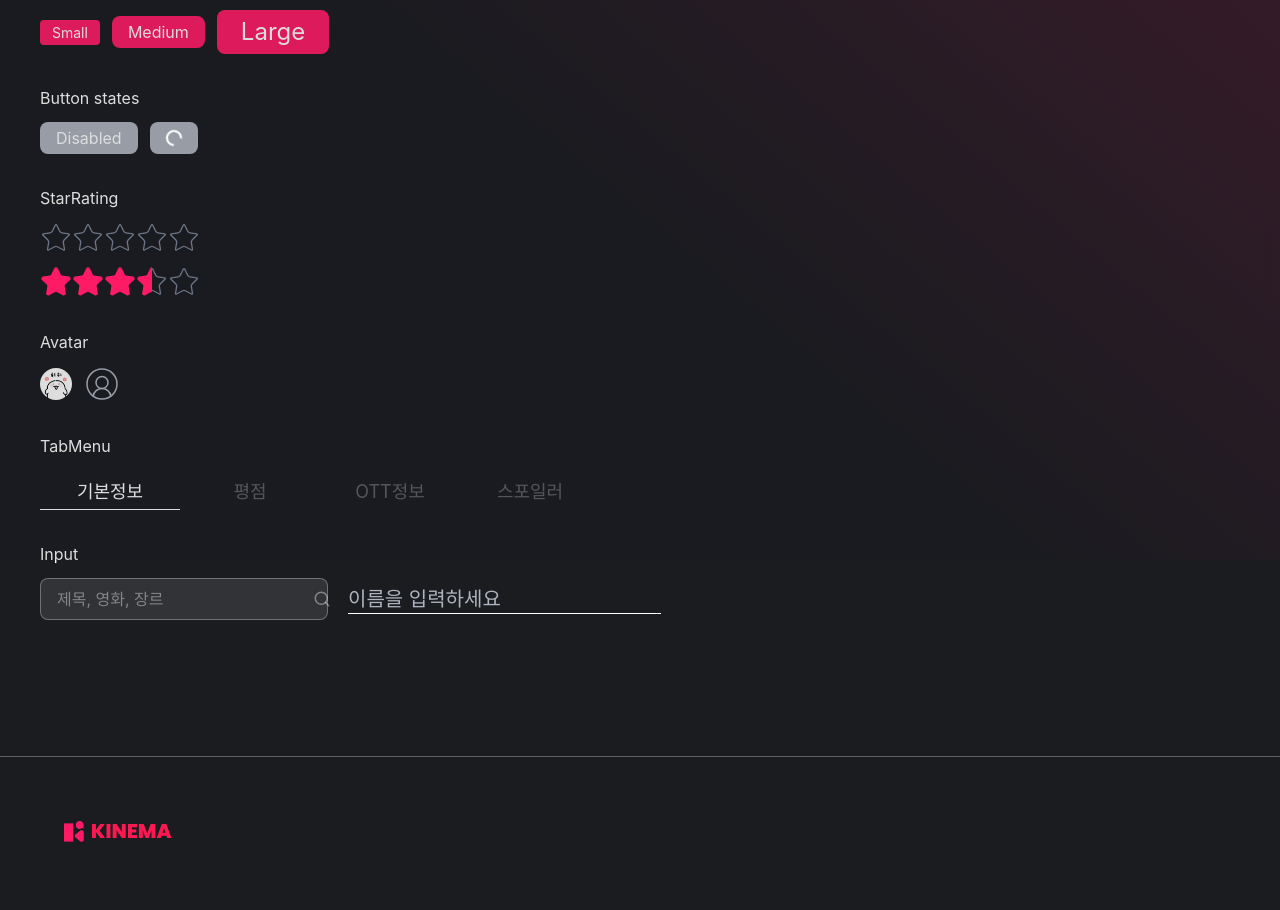
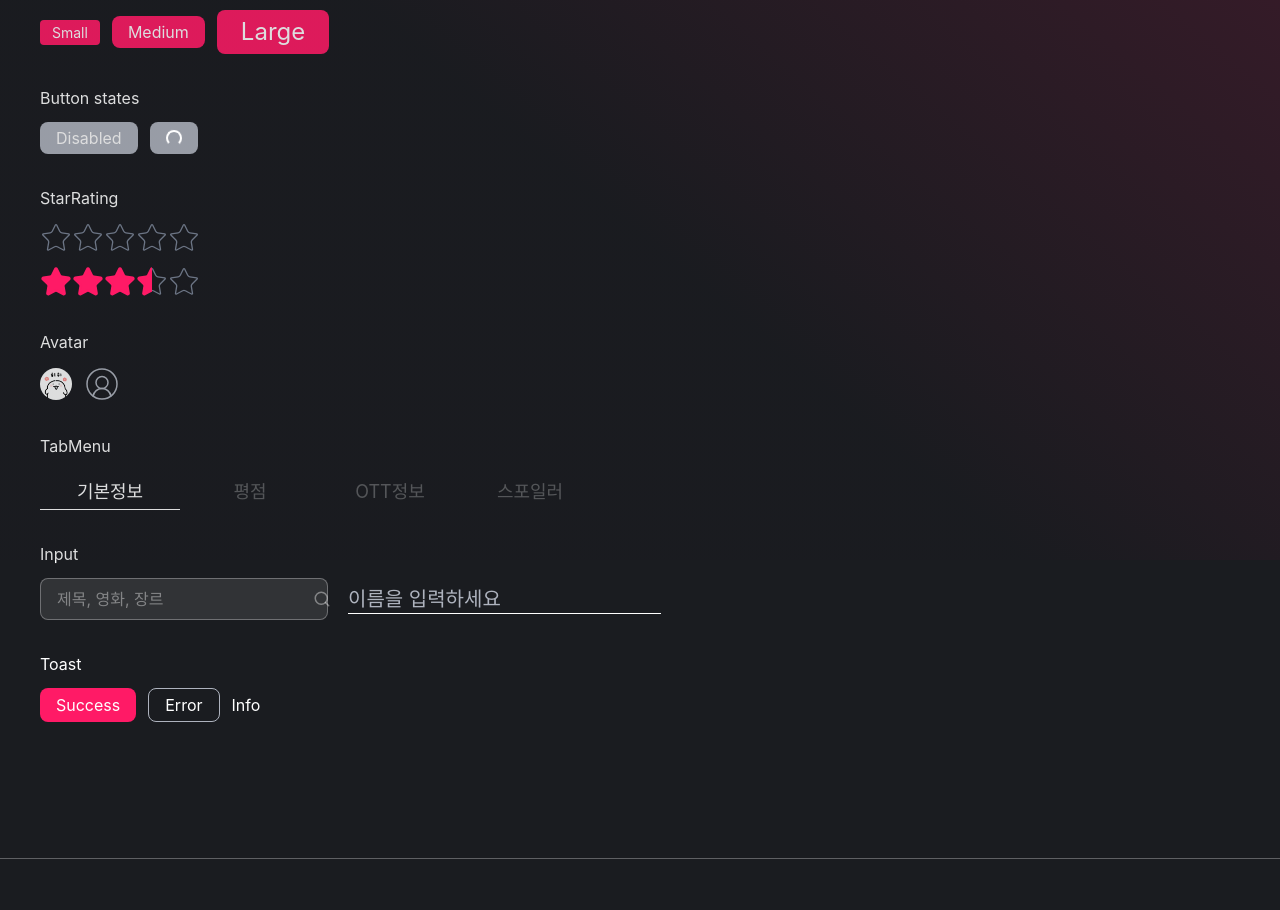
Before and after one commit to SammyLee519/keynema-v2, a React (Vite) app: page /dev in a window 1280 px wide. Shown: the part 240-1150 px from the top of the page. Built offline with nearby package versions, Linux system fonts and the light colour scheme; a web font is replaced by a local one.

Commit message:
feat: implement toast component (#26)
- Sonner 설치 및 Toaster Layout에 추가
- Toast 컴포넌트 구현 (success, error, info variant)
- showToast 유틸함수 추가
- index.css 토스트 색상 추가
- DevPage 추가 및 Layout 적용
- index.ts 배럴패턴 import 추가

```diff
--- a/package.json
+++ b/package.json
@@ -29,6 +29,7 @@
     "react": "^19.2.4",
     "react-dom": "^19.2.4",
     "react-router-dom": "^7.13.2",
+    "sonner": "^2.0.7",
     "tailwind-merge": "^3.5.0",
     "tailwindcss": "^4.2.2"
   },
--- /dev/null
+++ b/src/components/common/toast/Toast.tsx
@@ -0,0 +1,32 @@
+import { cn } from '@/utils/cn'
+
+type ToastProps = {
+  message: string
+  variant?: 'success' | 'error' | 'info'
+}
+
+export function Toast({ message, variant = 'success' }: ToastProps) {
+  const iconMap = {
+    success: '✓',
+    error: '!',
+    info: 'i',
+  }
+  const colorMap = {
+    success: 'text-success border border-success-border bg-success-bg',
+    error: 'text-error border border-error-border bg-error-bg',
+    info: 'text-info border border-info-border bg-info-bg',
+  }
+
+  return (
+    <div
+      className={cn(
+        'flex w-80 items-center gap-2 rounded-md px-4 py-2 shadow-card backdrop-blur-sm',
+        'animate-fadeInup',
+        colorMap[variant]
+      )}
+    >
+      <span className="text-sm">{iconMap[variant]}</span>
+      <p className="font-medium text-sm">{message}</p>
+    </div>
+  )
+}
--- a/src/components/index.ts
+++ b/src/components/index.ts
@@ -5,3 +5,4 @@ export { StarRating } from './common/star-rating/StarRating'
 export { Avatar } from './common/avatar/Avatar'
 export { TabMenu } from './common/tab-menu/TabMenu'
 export { Input } from './common/input/Input'
+export { Toast } from './common/toast/Toast'
--- a/src/components/layout/Layout.tsx
+++ b/src/components/layout/Layout.tsx
@@ -1,5 +1,6 @@
 import { useState } from 'react'
 import { Outlet } from 'react-router-dom'
+import { Toaster } from 'sonner'
 
 import { HEADER_HEIGHT } from '@/constants'
 
@@ -18,6 +19,7 @@ export default function Layout() {
       </main>
       <Footer />
       <SideMenu isOpen={isMenuOpen} onClose={() => setIsMenuOpen(false)} />
+      <Toaster position="top-right" offset={20} />
     </div>
   )
 }
--- a/src/index.css
+++ b/src/index.css
@@ -41,6 +41,19 @@
     rgba(255, 26, 102, 0.3) 0%,
     rgba(26, 28, 32, 0.3) 54%
   );
+
+  /* Toast */
+  --color-success: #22c55e;
+  --color-success-bg: rgba(34, 197, 94, 0.12);
+  --color-success-border: rgba(34, 197, 94, 0.4);
+
+  --color-error: #ff4444;
+  --color-error-bg: rgba(255, 68, 68, 0.12);
+  --color-error-border: rgba(255, 68, 68, 0.4);
+
+  --color-info: #3b82f6;
+  --color-info-bg: rgba(59, 130, 246, 0.12);
+  --color-info-border: rgba(59, 130, 246, 0.4);
 
   /* ===== 타이포그래피 ===== */
   --font-sans: 'Pretendard', -apple-system, BlinkMacSystemFont, sans-serif;
--- a/src/pages/DevPage.tsx
+++ b/src/pages/DevPage.tsx
@@ -2,6 +2,7 @@ import { useState } from 'react'
 
 import profileImage from '@/assets/profile_image.png'
 import { Avatar, Button, Input, StarRating, TabMenu } from '@/components'
+import { showToast } from '@/utils/toast'
 
 export const TAB_ITEM = [
   { value: 'info', label: '기본정보' },
@@ -94,6 +95,19 @@ export default function DevPage() {
           />
         </div>
       </section>
+
+      <section className="flex flex-col gap-3">
+        <h2>Toast</h2>
+        <div className="flex gap-3">
+          <Button onClick={() => showToast.success('성공!')}>Success</Button>
+          <Button variant="outline" onClick={() => showToast.error('실패!')}>
+            Error
+          </Button>
+          <Button variant="ghost" onClick={() => showToast.info('알림!')}>
+            Info
+          </Button>
+        </div>
+      </section>
     </div>
   )
 }
--- /dev/null
+++ b/src/utils/toast.tsx
@@ -0,0 +1,12 @@
+import { toast } from 'sonner'
+
+import { Toast } from '@/components'
+
+export const showToast = {
+  success: (message: string) =>
+    toast.custom(() => <Toast message={message} variant="success" />),
+  error: (message: string) =>
+    toast.custom(() => <Toast message={message} variant="error" />),
+  info: (message: string) =>
+    toast.custom(() => <Toast message={message} variant="info" />),
+}
```
Also changed, not shown: 1 other file (tests, documents, lock files or other folders).
